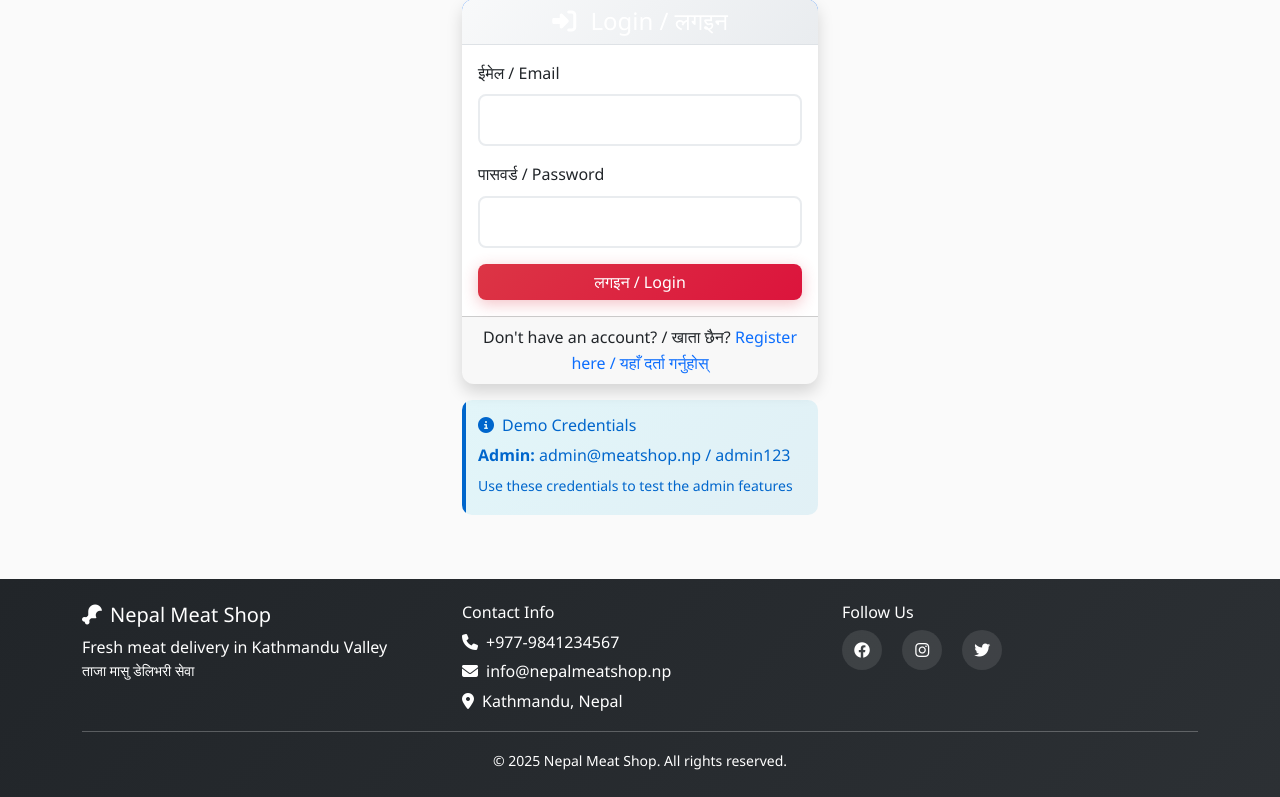
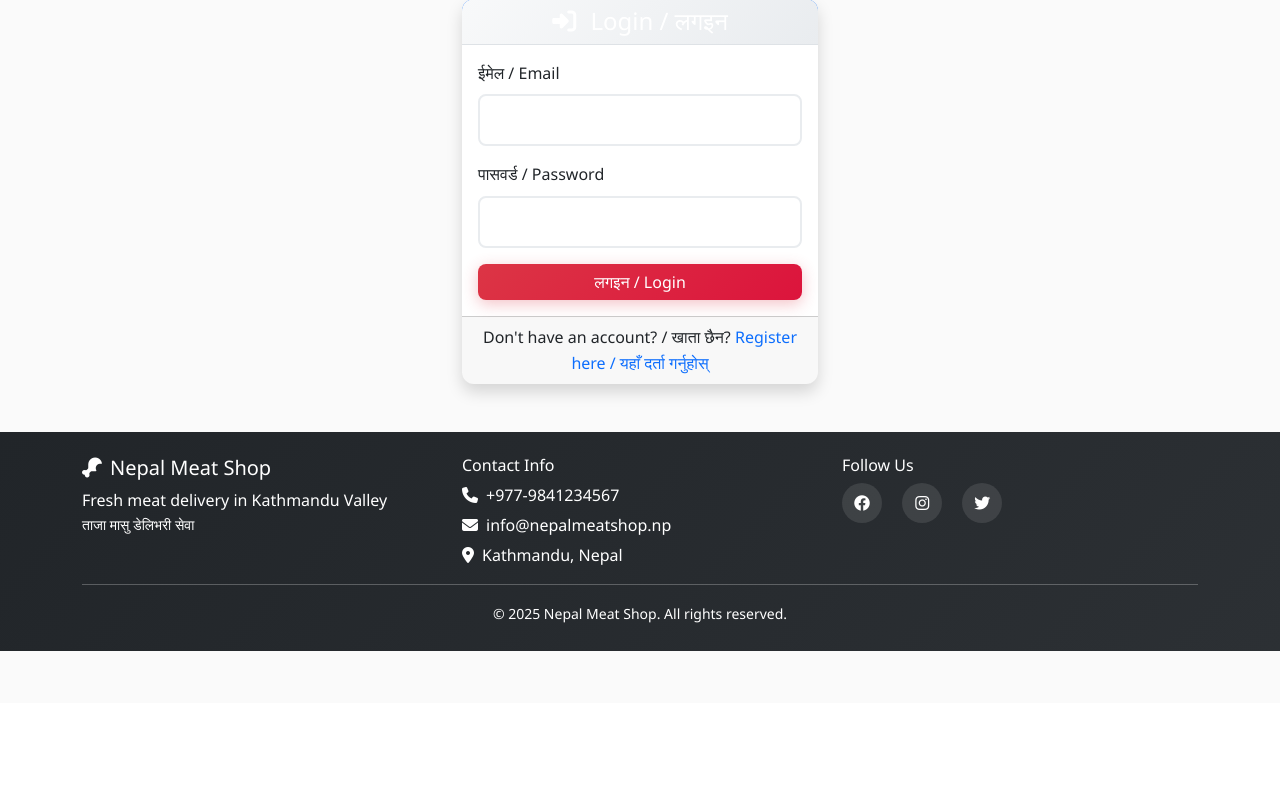
Before and after one commit to potat0ka/Nepal-meat-shop, a Flask app: page /login in a window 1280 px wide. Shown: the part 97-894 px from the top of the page. After the commit the page ends 748 px from the top, so only its background shows below. Run offline with Flask 3, Linux system fonts and the light colour scheme; some libraries are stand-ins or nearby versions.

Commit message:
Assistant checkpoint: Removed demo credentials from login page
Assistant generated file changes:
- templates/auth/login.html: Remove demo credentials section

---

User prompt:

i cant login provide me the login info and remove this
Demo Credentials

Admin: admin@meatshop.np / admin123

Use these credentials to test the admin features

Replit-Commit-Author: Assistant
Replit-Commit-Session-Id: dc5ec76e-9968-478e-aa73-51e8e253fe35

```diff
--- a/templates/auth/login.html
+++ b/templates/auth/login.html
@@ -54,13 +54,6 @@
                 </p>
             </div>
         </div>
-
-        <!-- Demo Credentials -->
-        <div class="alert alert-info mt-3">
-            <h6><i class="fas fa-info-circle me-2"></i>Demo Credentials</h6>
-            <p class="mb-1"><strong>Admin:</strong> admin@meatshop.np / admin123</p>
-            <p class="mb-0"><small>Use these credentials to test the admin features</small></p>
-        </div>
     </div>
 </div>
 {% endblock %}
```
